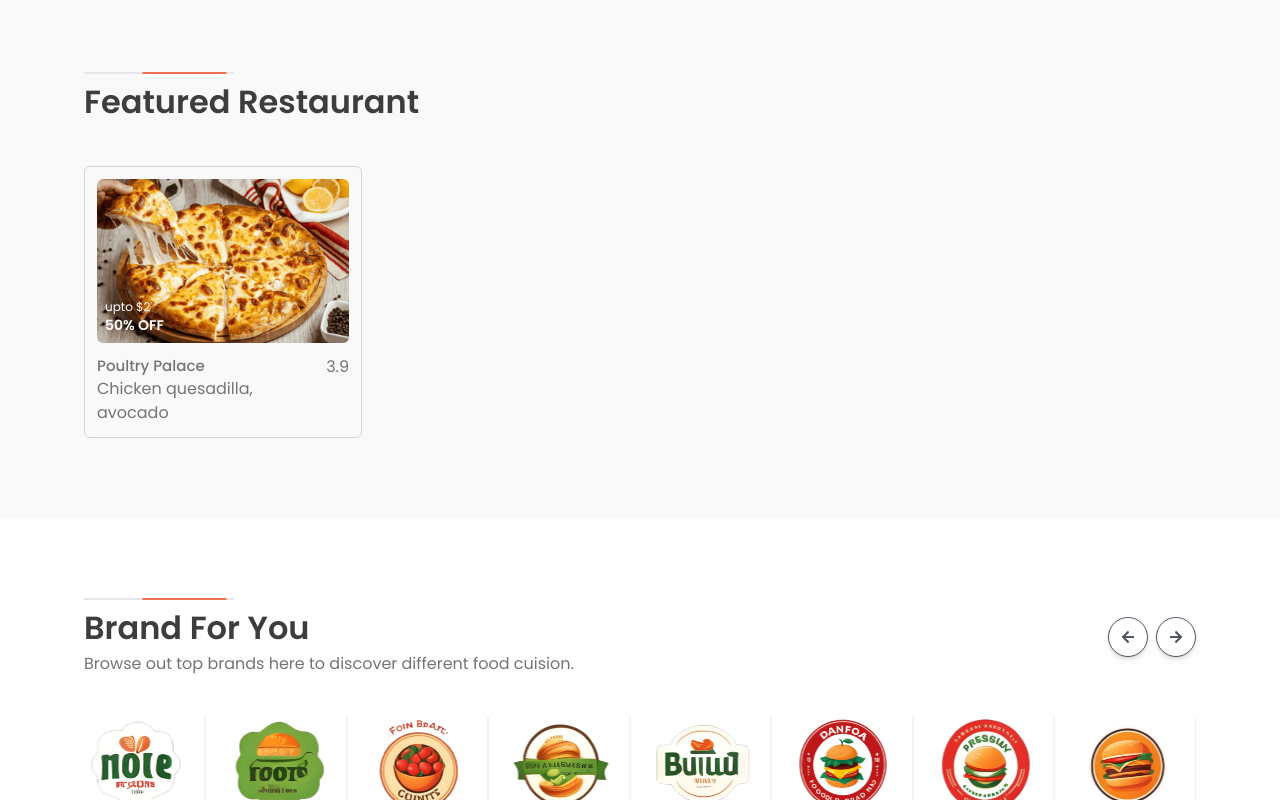
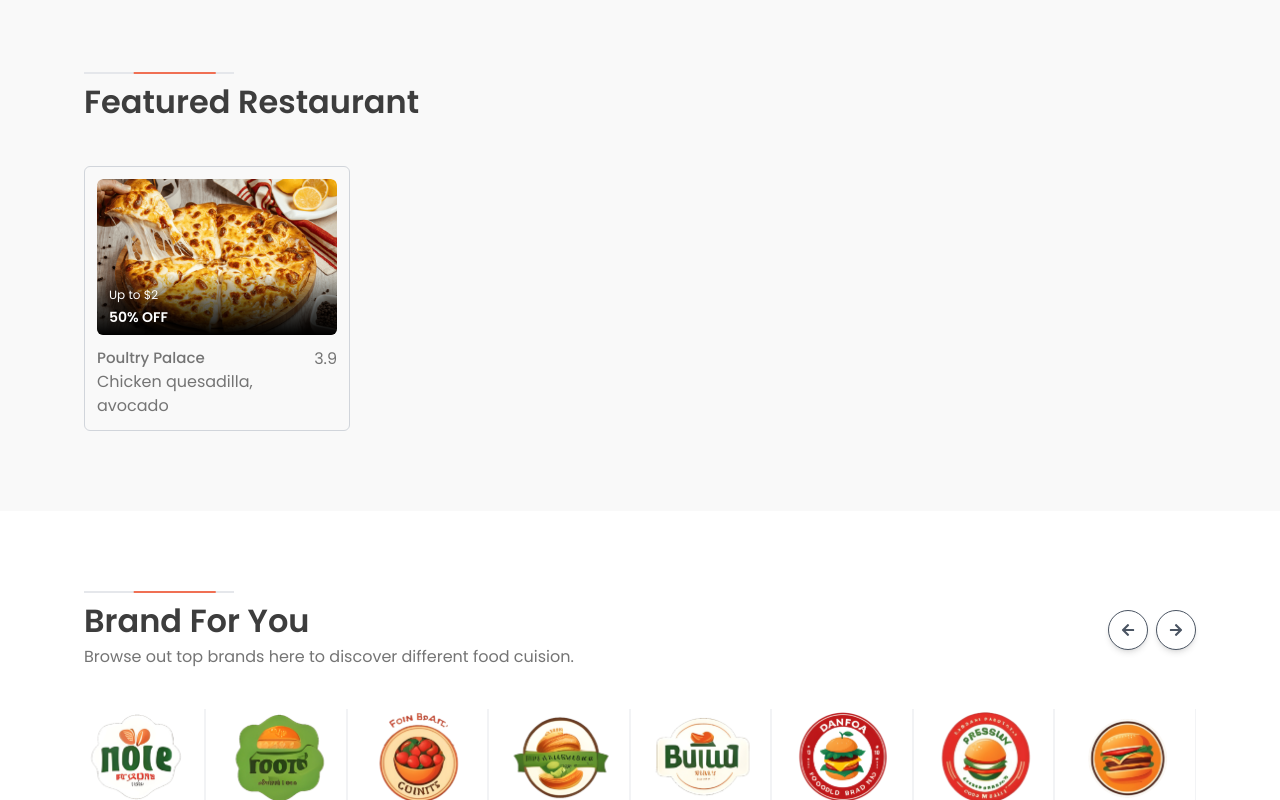
Before and after one commit to adnanDevelop/foodApp, a React (Vite) app in the folder frontend/: page / in a window 1280 px wide. Shown: the part 1137-1937 px from the top of the page. Built offline with nearby package versions, Linux system fonts and the light colour scheme; sample sign-in values are in the browser's storage.

Commit message:
creating food card

```diff
--- a/frontend/src/modules/home/component/Restaurant.jsx
+++ b/frontend/src/modules/home/component/Restaurant.jsx
@@ -7,18 +7,19 @@ const Restaurant = () => {
         <SectionHeader title="Featured Restaurant" />
 
         {/* Cards */}
-        <section className="mt-[40px] grid grid-cols-12">
-          <div className="w-full col-span-3 p-3 border border-gray-300 rounded-md food_card">
+        <section className="mt-[40px] grid grid-cols-12 gap-4">
+          <div className="w-full col-span-3 p-3 border border-gray-300 rounded-md food_card tarnsitions hover:shadow-md group">
             {/* Image */}
-            <div className="relative rounded-md">
+            <div className="relative overflow-hidden rounded-md">
               <img
                 src="/image/restaurant/img-1.png"
-                className="rounded-md"
+                className="transition rounded-md group-hover:scale-105"
                 alt=""
               />
+              <div className="absolute bottom-0 left-0 w-full h-[40%]  bg-gradient-to-t from-[rgba(0,0,0,1)] via-[rgba(0,0,0,0.6)] to-[rgba(255,255,255,0)]" />
               {/* label */}
-              <div className="absolute bottom-2 left-2">
-                <p className="text-xs font-normal text-white">upto $2</p>
+              <div className="absolute bottom-2 left-3">
+                <p className="mb-1 text-xs font-normal text-white">Up to $2</p>
                 <h4 className="text-sm font-semibold text-white">50% OFF</h4>
               </div>
             </div>
```
